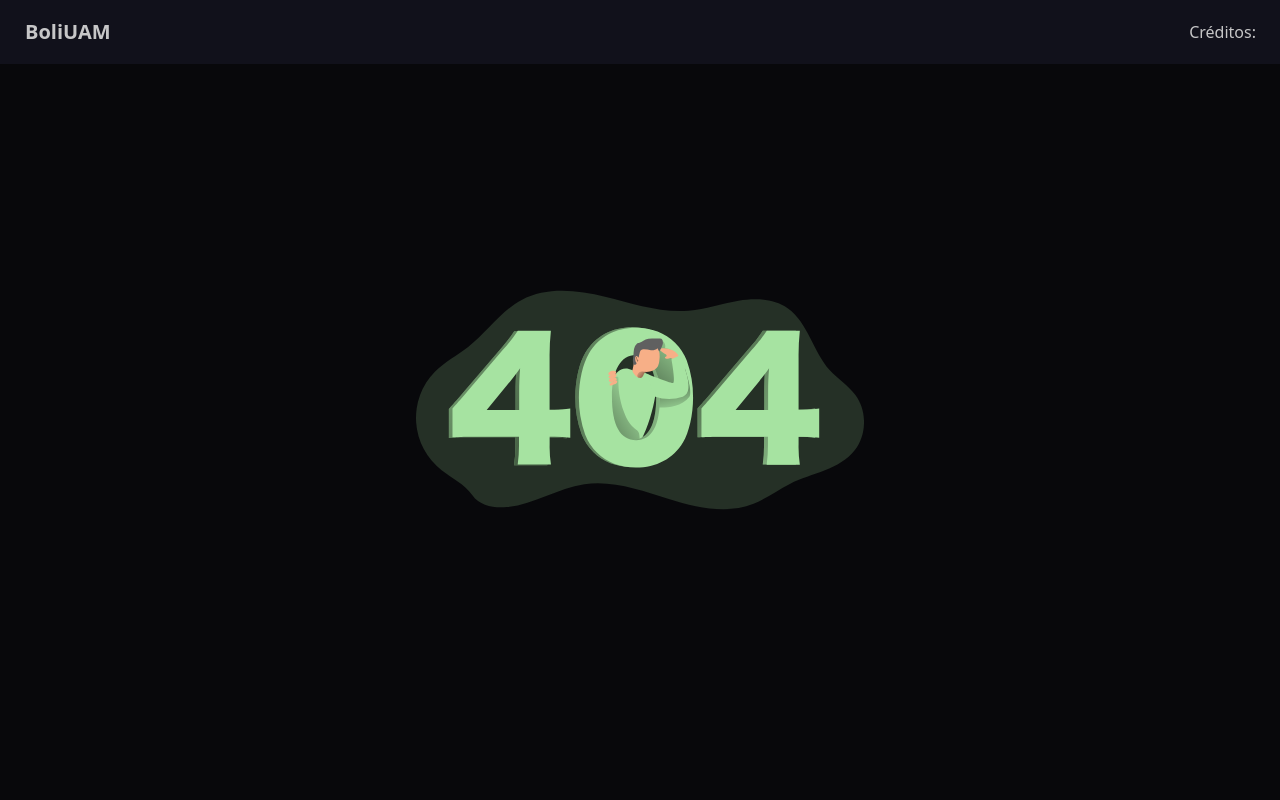
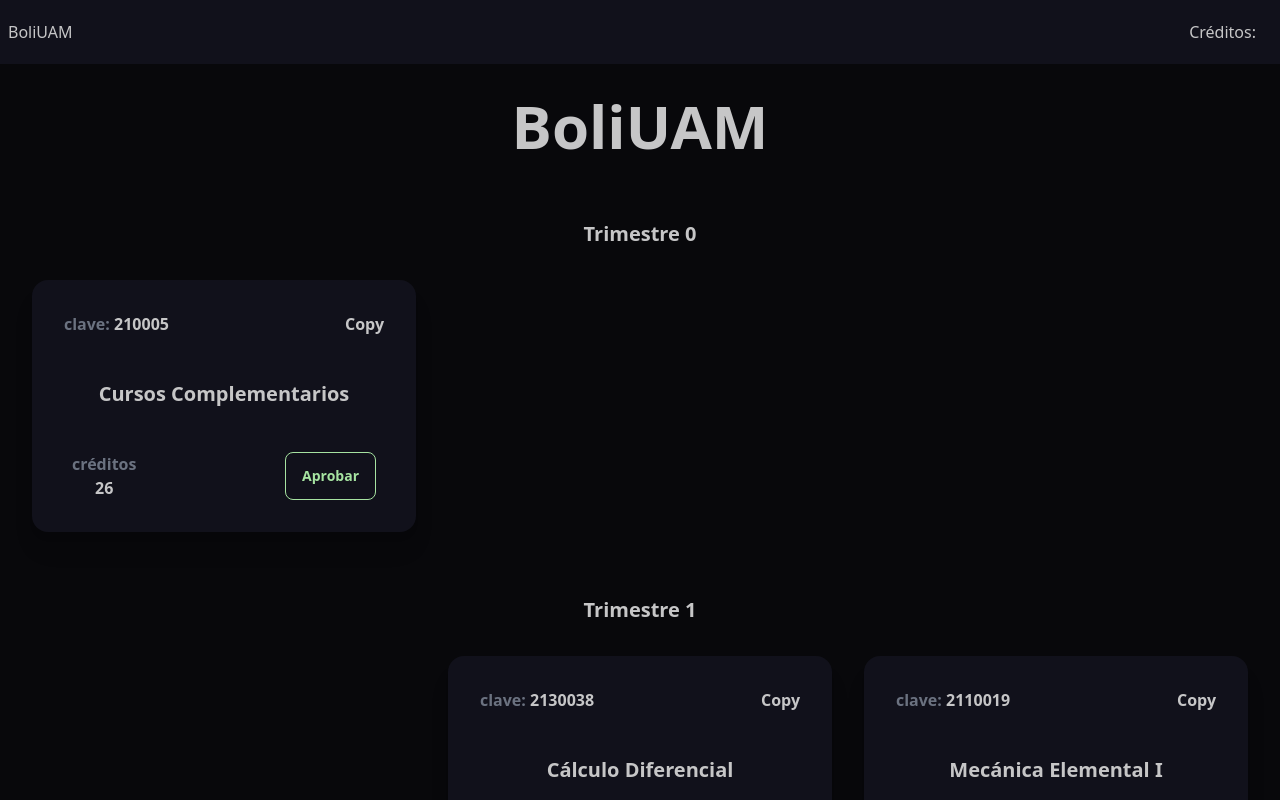
Before and after one commit to AxelHuerta/boliUAM, a React (Vite) app: page /ueas/2100001 in a window 1280 px wide. Before the commit this address had no page. Shown: the top 800 px of the page. Built offline with nearby package versions, Linux system fonts and the light colour scheme.

Commit message:
convert to SPA

```diff
--- a/package.json
+++ b/package.json
@@ -12,7 +12,6 @@
   "dependencies": {
     "react": "^18.2.0",
     "react-dom": "^18.2.0",
-    "react-router-dom": "^6.20.1",
     "zustand": "^4.4.7"
   },
   "devDependencies": {
--- a/src/App.tsx
+++ b/src/App.tsx
@@ -1,7 +1,40 @@
-import Index from "./routes/Index";
+import Card from "./components/Card";
+import Navbar from "./components/Navbar";
+import { trimestres } from "./content/trimestres";
 
 function App() {
-  return <Index />;
+  return (
+    <>
+      <Navbar />
+      <div className="flex flex-col justify-center items-center pt-12">
+        <h1 className="text-6xl font-extrabold text-center my-12">BoliUAM</h1>
+        {trimestres.map((trimestre, index) => {
+          return (
+            <div key={index + trimestre[0].trimestre} className="text-center">
+              <h2 className="text-xl font-bold m-4">
+                Trimestre {trimestre[0].trimestre}
+              </h2>
+              <div className="grid grid-cols-1 gap-8 xl:grid-cols-3 2xl:grid-cols-4">
+                {trimestre.map((uea, index) => {
+                  return (
+                    <Card
+                      name={uea.uea}
+                      id={uea.id}
+                      credits={uea.credits}
+                      type={uea.type}
+                      key={index + uea.id}
+                      trimester={uea.trimestre}
+                      seriation={uea.seriation}
+                    />
+                  );
+                })}
+              </div>
+            </div>
+          );
+        })}
+      </div>
+    </>
+  );
 }
 
 export default App;
--- a/src/components/Navbar.tsx
+++ b/src/components/Navbar.tsx
@@ -1,14 +1,10 @@
-import { Link } from "react-router-dom";
-
 // TODO: Add functionality to show the credits
 export default function Navbar() {
   // const { credits } = useUeas((state) => state);
 
   return (
     <div className="navbar bg-neutral fixed z-10 justify-between">
-      <Link to={"/"} className="btn btn-ghost text-xl font-extrabold">
-        BoliUAM
-      </Link>
+      BoliUAM
       <ul className="px-4">
         <li>Créditos: {}</li>
       </ul>
--- a/src/main.tsx
+++ b/src/main.tsx
@@ -2,19 +2,9 @@ import React from "react";
 import ReactDOM from "react-dom/client";
 import App from "./App.tsx";
 import "./index.css";
-import { RouterProvider, createBrowserRouter } from "react-router-dom";
-import Error404 from "./routes/Error404.tsx";
-
-const router = createBrowserRouter([
-  {
-    path: "/",
-    element: <App />,
-    errorElement: <Error404 />,
-  },
-]);
 
 ReactDOM.createRoot(document.getElementById("root")!).render(
   <React.StrictMode>
-    <RouterProvider router={router} />
+    <App />
   </React.StrictMode>
 );
--- a/src/routes/Error404.tsx
+++ /dev/null
@@ -1,17 +0,0 @@
-import { useRouteError } from "react-router-dom";
-import image404 from "../assets/404-page-not-found-monochromatic.svg";
-import Navbar from "../components/Navbar";
-
-export default function Error404() {
-  const error = useRouteError();
-  console.error(error);
-
-  return (
-    <>
-      <Navbar />
-      <div className="flex h-screen justify-center mx-4">
-        <img src={image404} alt="404 error" className="max-w-md" />
-      </div>
-    </>
-  );
-}
--- a/src/routes/Index.tsx
+++ /dev/null
@@ -1,38 +0,0 @@
-import Card from "../components/Card";
-import Navbar from "../components/Navbar";
-import { trimestres } from "../content/trimestres";
-
-export default function Index() {
-  return (
-    <>
-      <Navbar />
-      <div className="flex flex-col justify-center items-center pt-12">
-        <h1 className="text-6xl font-extrabold text-center my-12">BoliUAM</h1>
-        {trimestres.map((trimestre, index) => {
-          return (
-            <div key={index + trimestre[index].id} className="text-center">
-              <h2 className="text-xl font-bold m-4">
-                Trimestre {trimestre[0].trimestre}
-              </h2>
-              <div className="grid grid-cols-1 gap-8 xl:grid-cols-3 2xl:grid-cols-4">
-                {trimestre.map((uea, index) => {
-                  return (
-                    <Card
-                      name={uea.uea}
-                      id={uea.id}
-                      credits={uea.credits}
-                      type={uea.type}
-                      key={index + uea.id}
-                      trimester={uea.trimestre}
-                      seriation={uea.seriation}
-                    />
-                  );
-                })}
-              </div>
-            </div>
-          );
-        })}
-      </div>
-    </>
-  );
-}
```
Also changed, not shown: 1 other file (tests, documents, lock files or other folders).
